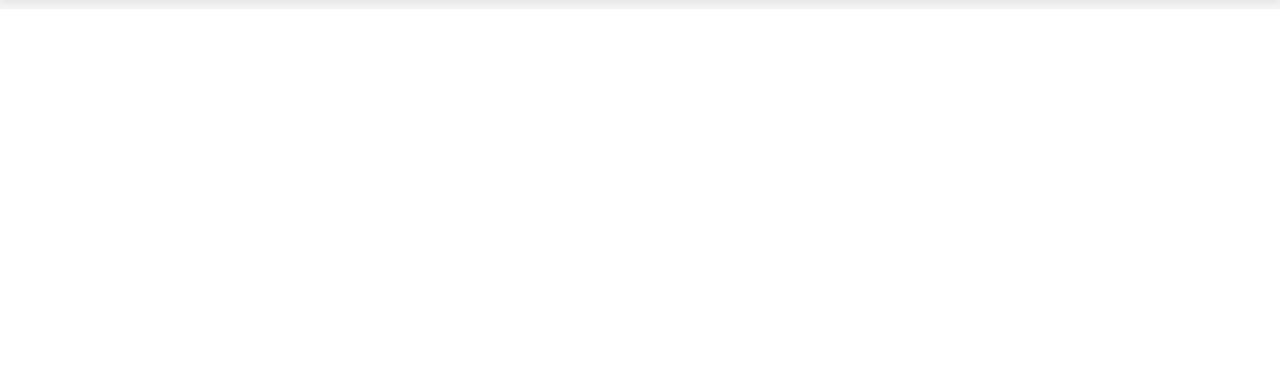
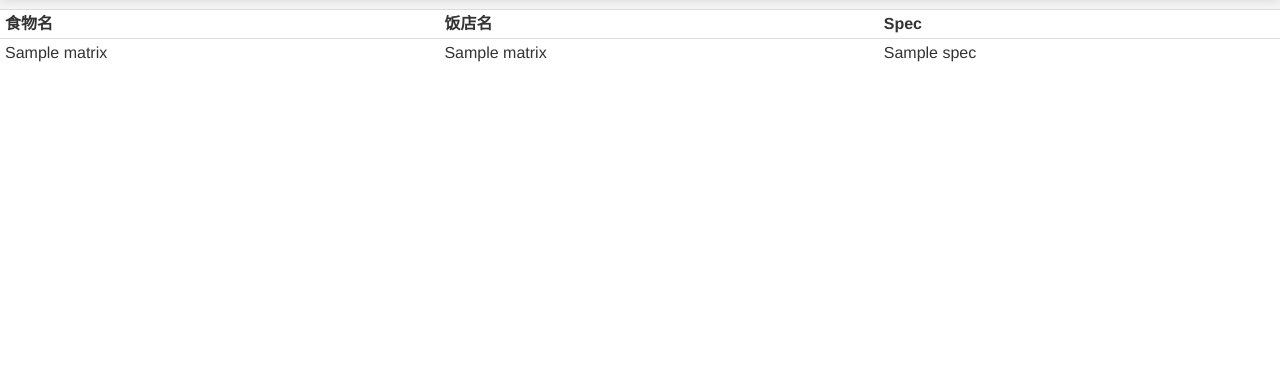
Before and after one commit to KVOSP/order, a Django app: template templates/rest.html in a window 1280 px wide. Shown: the part 41-420 px from the top of the page. After the commit the page ends 103 px from the top, so only its background shows below. Run offline with Django 3.2, Linux system fonts and the light colour scheme; the template is opened without the code that fills it: most values are stand-ins (such as "Sample title", 1, 10 or a date in 2020); parts of the project's set-up code (start-up, migrations or seed data) failed here and were passed over.

Commit message:
Runnable but quite buggy!!

```diff
--- a/order/function.py
+++ b/order/function.py
@@ -22,7 +22,9 @@
 		pass
 	m =   restaurant.objects.filter(city = citys).order_by("restID")
 	for i in m:
-				line['foodName']=food.objects.get(foodID = i.foodID).foodName
+			foods = food.objects.filter(restID_id = i.restID)
+			for j in foods:
+				line['foodName']=food.objects.get(foodID = j.foodID).foodName
 				line['restName'] = restaurant.objects.get(restID = i.restID).restName
 				line['address'] = restaurant.objects.get(restID = i.restID).address
 				matrix.append(dict(line))
--- a/templates/rest.html
+++ b/templates/rest.html
@@ -1,5 +1,19 @@
 {% include "header.html" %}
 <body style="margin-top: 50px;">
+<table class="table table-hover table-condensed">
+	<tr>
+	<th>食物名</th>
+	<th>饭店名</th>
+	<th>Spec</th>
+	</tr>
+	<tr>
+	{% for i in matrix %}
+	<td>{{ i.foodName }}</td>
+	<td>{{ i.restName }}</td>
+	<td>{{ i.spec }}</td>
 
+	{% endfor %}
+	</tr>
+	</table>
 </body>
 {% include "footer.html" %}
```
Also changed, not shown: templates/WebHome.html (+16 -0 lines), sqlite.db, 1 other file.
